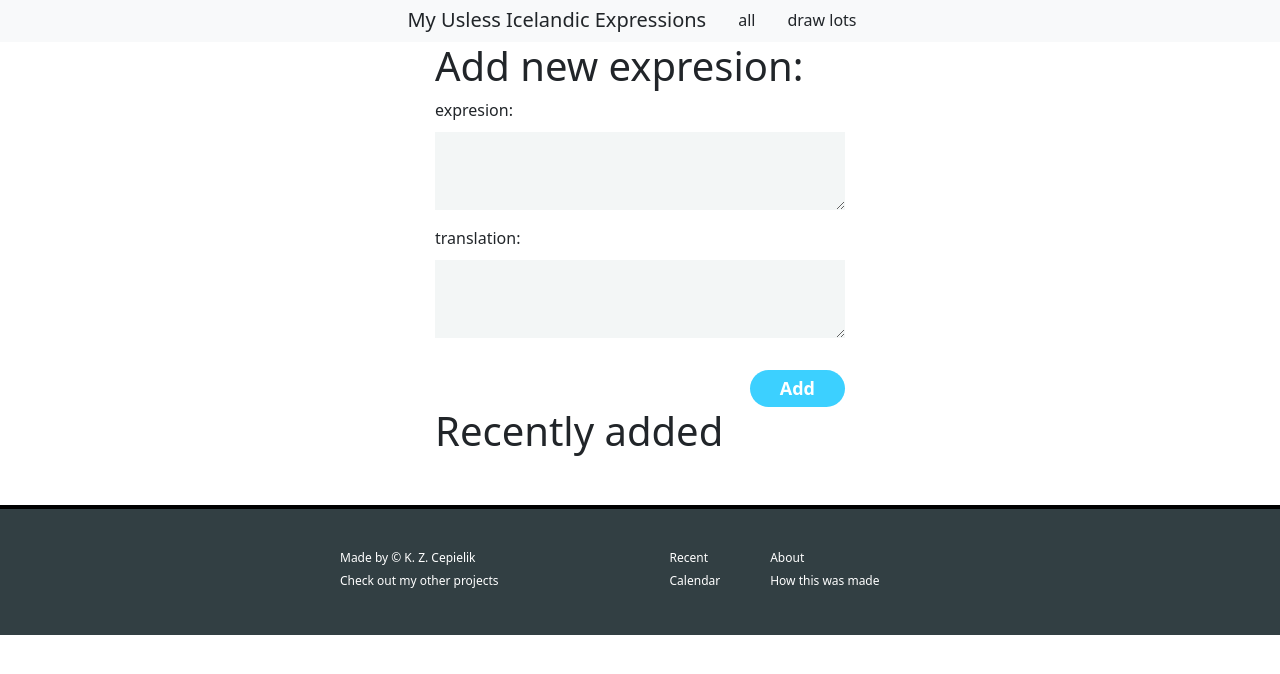
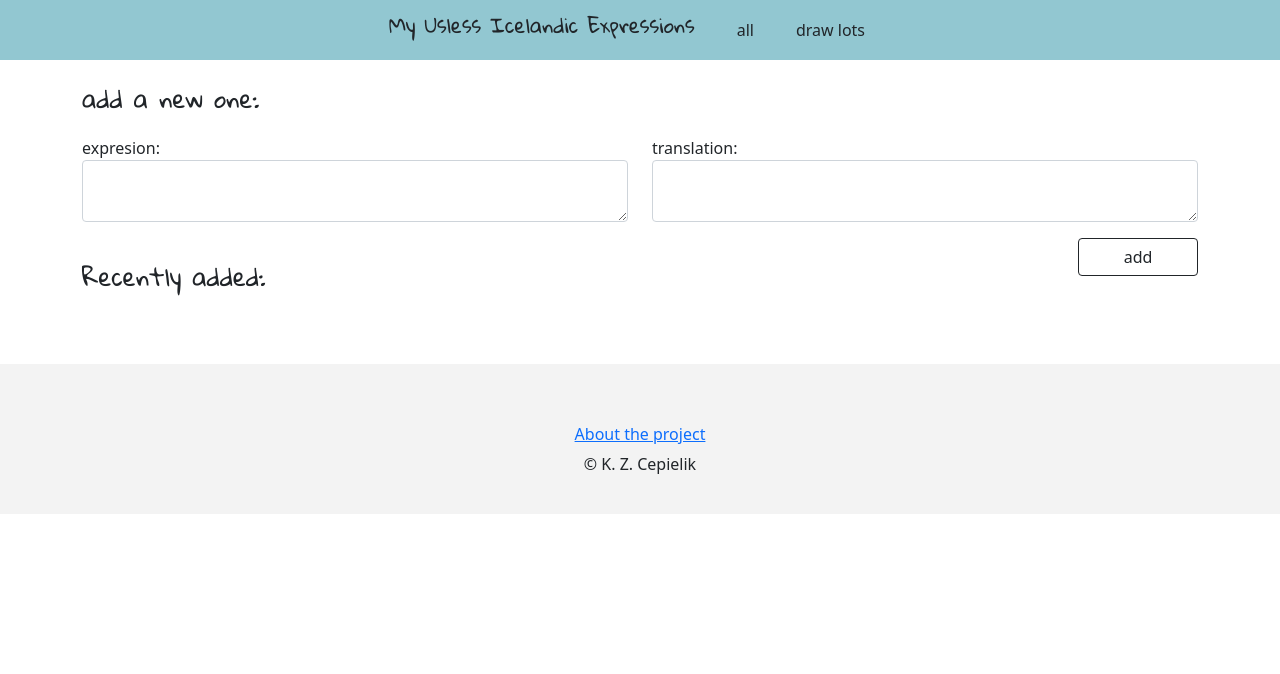
Before and after one commit to FroyaTheHen/UIE, a Flask app: template templates/home.html in a window 1280 px wide. Shown: the top 674 px of the page. Run offline with Flask 2, Linux system fonts and the light colour scheme; the template is opened without the code that fills it, so the values that code supplies are empty.

Commit message:
Add files via upload
bootstrap, css, non-essential changes in html and python code

```diff
--- a/app.py
+++ b/app.py
@@ -18,22 +18,23 @@ def create_app():
             entries.append((entry_content, formatted_date, entry_translation))
             app.db.entries.insert({"content": entry_content, "date": formatted_date, "translation": entry_translation})
         data = app.db.entries.find({})
-        dane = [( row['content'], row['date'], row['translation'] )
+        ordered_data = [( row['content'], row['date'], row['translation'] )
         for row in data]
-        return render_template("home.html", entries=dane)
+        quantity = len(ordered_data)
+        return render_template("home.html", entries=ordered_data, quantity=quantity)
 
     @app.route("/all")
     def all():
         data = app.db.entries.find({})
-        dane = [( row['content'], row['date'], row['translation'] )
+        ordered_data = [( row['content'], row['date'], row['translation'] )
         for row in data]
-        return render_template("all.html", entries=dane)
+        return render_template("all.html", entries=ordered_data)
 
     @app.route("/random_expression")
     def random_expression():
         data = app.db.entries.find({})
-        dane = [( row['content'], row['date'], row['translation'] )
+        ordered_data = [( row['content'], row['date'], row['translation'] )
         for row in data]
-        random_expression = random.choice(dane)
+        random_expression = random.choice(ordered_data)
         return render_template("random.html", random_expression = random_expression)
     return app
--- a/static/css/styles.css
+++ b/static/css/styles.css
@@ -1,148 +1,46 @@
-html {
-  font-family: Lato, sans-serif;
+#content{
+  padding: 20px;
+}
+.nav{
+  background-color: #92c7d1;
+  padding: 10px;
+}
+.nav-link{
+  margin-left: 10px;
+}
+#front_nav_title{
+  font-family: 'Gloria Hallelujah', cursive;
+}
+.add_paragraph{
+  font-family: 'Gloria Hallelujah', cursive;
+  font-size: 150%;
+  margin-bottom: 20px;
+}
+.container_all{
+  margin-top: 20px;
+  margin-bottom: 20px;
+  max-width: 500px !important;
+  padding: 30px;
+}
+.random_expression_card{
+  padding: 30px;
+  background-color: rgb(243, 243, 243) !important;
+  margin: 50px;
 }
 
-*,
-*::after,
-*::before {
-  box-sizing: inherit;
+#add_button{
+  position: relative;
+  float: right;
+  width: 120px;
 }
-
-body {
-  box-sizing: border-box;
-  margin: 0;
-}
-
-.navbar {
-  max-width: 640px;
-  padding: 0 20px;
-  display: flex;
-  flex-direction: row;
-  justify-content: space-between;
-  font-size: 24px;
-}
-
-.navbar__navigation {
-  display: flex;
-  flex-direction: row;
-  padding: 0;
-  list-style: none;
-  color: #5c6b70;
-}
-
-.navbar__navigation-item {
-  margin-left: 50px;
-}
-
-.navbar__link {
-  text-decoration: none;
-  color: inherit;
-}
-
-.main {
-  max-width: 450px;
-  margin: 0 auto;
-  padding: 0 20px;
-}
-
-.form {
-  display: flex;
-  flex-direction: column;
-  align-items: flex-end;
-}
-
-.form__input {
-  width: 100%;
-}
-
-.form__label {
-  display: block;
-  margin-bottom: 10px;
-}
-
-.form__textarea {
-  width: inherit;
-  font-size: 18px;
-  padding: 12px 20px;
-  border: none;
-  background-color: #f3f6f6;
-  margin-bottom: 10px;
-}
-
-.form__submit {
-  background-color: #3cd0ff;
-  border: none;
-  font-size: 18px;
-  font-weight: bold;
-  padding: 5px 30px;
-  border-radius: 20px;
-  color: white;
-  cursor: pointer;
-}
-
-.form__submit:hover {
-  background-color: #18c1e1;
-}
-
-.entry {
+.footer{
+  height: 150px;
+  background-color: rgb(243, 243, 243) !important;
+  padding-top: 5px;
+  padding-bottom: 5px;
+  line-height: 30px;
   margin-top: 50px;
 }
-
-.entry__title {
-  display: inline;
-  font-size: 18px;
+footer{
+  padding-top: 50px;
 }
-
-.entry__date {
-  color: #5c6b70;
-}
-
-.entry__content {
-  font-size: 16px;
-  line-height: 150%;
-}
-
-.footer {
-  background-color: #323f43;
-  padding: 40px 0;
-  margin-top: 50px;
-  border-top: 4px solid black;
-  color: white;
-  font-size: 12px;
-}
-
-.footer__content {
-  max-width: 640px;
-  margin: 0 auto;
-  padding: 0 20px;
-  display: flex;
-  flex-direction: row;
-}
-
-.footer .left {
-  flex-grow: 2;
-  display: flex;
-  flex-direction: column;
-}
-
-.footer .right {
-  flex-grow: 1;
-  display: flex;
-  flex-direction: row;
-}
-
-.footer__column {
-  display: flex;
-  flex-direction: column;
-  margin-left: 50px;
-}
-
-.footer__item {
-  margin-bottom: 5px;
-  color: inherit;
-  text-decoration: none;
-}
-
-.footer__item:hover {
-  text-decoration: underline;
-}
--- a/templates/base.html
+++ b/templates/base.html
@@ -6,17 +6,19 @@
     <title>{% block title %}{% endblock %} My Usless Icelandic Expressions</title>
     <link rel="stylesheet" href="/static/css/styles.css" />
     <!-- CSS only -->
-<link href="https://cdn.jsdelivr.net/npm/bootstrap@5.0.0-beta3/dist/css/bootstrap.min.css" rel="stylesheet" integrity="sha384-eOJMYsd53ii+scO/bJGFsiCZc+5NDVN2yr8+0RDqr0Ql0h+rP48ckxlpbzKgwra6" crossorigin="anonymous">
+    <link rel="preconnect" href="https://fonts.gstatic.com">
+    <link href="https://fonts.googleapis.com/css2?family=Gloria+Hallelujah&display=swap" rel="stylesheet">
+    <link href="https://cdn.jsdelivr.net/npm/bootstrap@5.0.0-beta3/dist/css/bootstrap.min.css" rel="stylesheet" integrity="sha384-eOJMYsd53ii+scO/bJGFsiCZc+5NDVN2yr8+0RDqr0Ql0h+rP48ckxlpbzKgwra6" crossorigin="anonymous">
     {% endblock %}
   </head>
 
   <body>
-    <ul class="nav justify-content-center bg-light text-dark">
+    <ul class="nav sticky-top text-dark justify-content-center">
         <li class="nav-item">
-            <h3>
+            <div id="front_nav_title">
                 <a href="{{ url_for('home') }}" class="navbar-brand text-dark" >My Usless Icelandic Expressions
                 </a>
-            </h3>
+            </div>
         </li>
         <li class="nav-item">
           <a class="nav-link text-dark" href="{{ url_for('all') }}">all</a>
@@ -26,24 +28,21 @@
         </li>
       </ul>
     <div id="content">{% block content %}{% endblock %}</div>
-    <div id="footer">
+
+    <div class="footer text-center" id="footer">
       {% block footer %}
-      <footer class="footer">
-        <div class="footer__content">
-          <section class="left">
-            <a class="footer__item"> Made by &copy; K. Z. Cepielik</a>
-            <a class="footer__item">Check out my other projects</a>
-          </section>
-          <section class="right">
-            <div class="footer__column">
-              <a class="footer__item">Recent</a>
-              <a class="footer__item">Calendar</a>
+      <footer class="align-middle">
+        <div class="container">
+          <div class="row">
+            <div class="">
+              <a class="footer__item">About the project</a>
             </div>
-            <div class="footer__column">
-              <a class="footer__item" href="#">About</a>
-              <a class="footer__item">How this was made</a>
+        </div>
+        <div class="row">
+            <div class="col">
+                <p class="footer__item"> &copy; K. Z. Cepielik</p>
             </div>
-          </section>
+        </div>
         </div>
       </footer>
       {% endblock %}
--- a/templates/home.html
+++ b/templates/home.html
@@ -2,30 +2,55 @@
 {% block content %}
   <main class="main">
     <section>
-      <h1>Add new expresion:</h1>
+        <div class="container">
+            <p class="add_paragraph">add a new one:</p>
             <form class="form" method="POST">
                 <p class="form__input">
+                    <div class="row">
+                        <div class="col">
                             <label for="entry" class="form__label">expresion:</label>
-          <textarea name="content" id="entry" class="form__textarea"></textarea>
+                            <textarea name="content" id="entry" class="form__textarea form-control"></textarea>
+                        </div>
+                        <div class="col">
                             <label for="entry" class="form__label">translation:</label>
-          <textarea name="translation" id="entry" class="form__textarea"></textarea>
+                            <textarea name="translation" id="entry" class="form__textarea form-control"></textarea>
+                        </div>
+                    </div>
                 </p>
-        <button type="submit" class="form__submit">Add</button>
+            <button type="submit" class="btn btn-outline-dark" id="add_button">add</button>
             </form>
+            </div>
+        </div>
     </section>
     <section>
-      <h1>Recently added</h1>
-      {% for row in entries %}
-        <article class="entry">
-          <div>
-            <time class="entry__date" datetime="{{ row[1] }}">• {{ row[1] }}</time>
+
+      <div class="container">
+        <div class="add_paragraph">Recently added:</div>
+        <div class="row">
+          {% if quantity > 0 %}
+          <div class="col-sm text-center">
+            <h4>{{ entries[quantity-1][0] }}</h4>
+            <p> - {{ entries[quantity-1][2] }}</p>
+            <p class="text-muted text-center">{{ entries[quantity-1][1] }}</p>
           </div>
-          <p class="entry__content">
-            <h4>{{ row[0] }}</h4>
-            {{ row[2] }}
-          </p>
-        </article>
-      {% endfor %}
+          {% endif %}
+          {% if quantity > 1 %}
+          <div class="col-sm text-center">
+            <h4>{{ entries[quantity-2][0] }}</h4>
+            <p> - {{ entries[quantity-2][2] }}</p>
+            <p class="text-muted text-center">{{ entries[quantity-2][1] }}</p>
+          </div>
+          {% endif %}
+          {% if quantity > 2 %}
+          <div class="col-sm text-center">
+            <h4>{{ entries[quantity-3][0] }}</h4>
+            <p> - {{ entries[quantity-3][2] }}</p>
+            <p class="text-muted">{{ entries[quantity-3][1] }}</p>
+          </div>
+          {% endif %}
+        </div>
+      </div>
+
     </section>
   </main>
 
```
Also changed, not shown: static/css/style_old_secure_copy.css (added, +133 -0 lines), templates/all.html (+11 -10 lines), templates/random.html (+17 -2 lines). Lines whose indentation alone changed are shown as unchanged.
